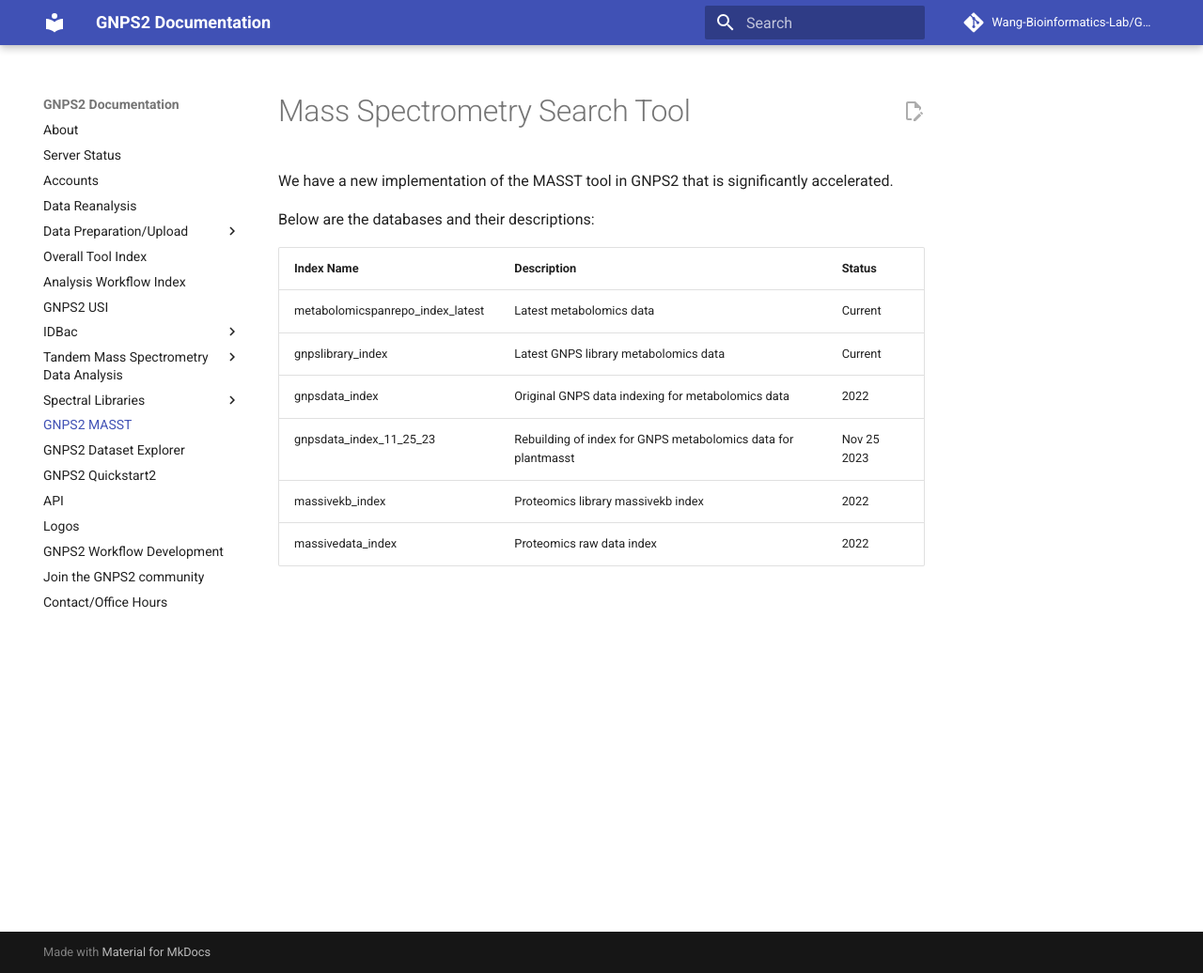
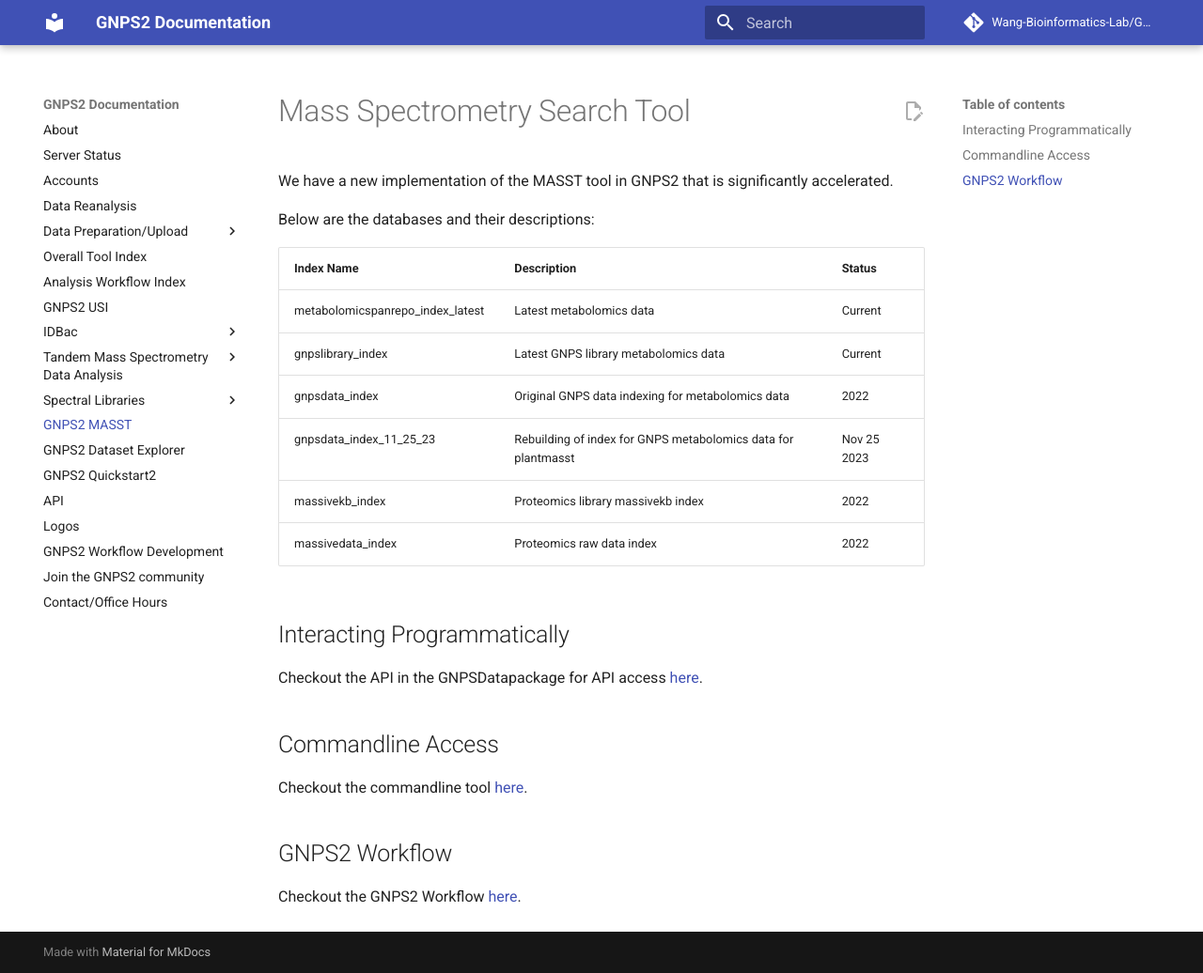
Before and after one commit to Wang-Bioinformatics-Lab/GNPS2_Documentation, an MkDocs documentation site: the page built from docs/masst.md, in a window 1280 px wide and 1036 px high. Shown: the whole window at 94% size. Built offline with MkDocs 1.6.1 and Material for MkDocs 9.7.7, drawn with Linux system fonts in a browser that asks for light colours; comment, search, counter and statistics services are not loaded.

Commit message:
udpating api

```diff
--- a/docs/masst.md
+++ b/docs/masst.md
@@ -14,3 +14,16 @@
 | gnpsdata_index_11_25_23          | Rebuilding of index for GNPS metabolomics data for plantmasst| Nov 25 2023   |
 | massivekb_index                  | Proteomics library massivekb index                           | 2022          |
 | massivedata_index                | Proteomics raw data index                                    | 2022          |
+
+
+## Interacting Programmatically
+
+Checkout the API in the GNPSDatapackage for API access [here](https://github.com/Wang-Bioinformatics-Lab/GNPSDataPackage).
+
+## Commandline Access
+
+Checkout the commandline tool [here](https://github.com/mwang87/GNPS_MASST/blob/master/client/masst_client.py).
+
+## GNPS2 Workflow
+
+Checkout the GNPS2 Workflow [here](https://github.com/Wang-Bioinformatics-Lab/FASST_Batch_Workflow).
```
